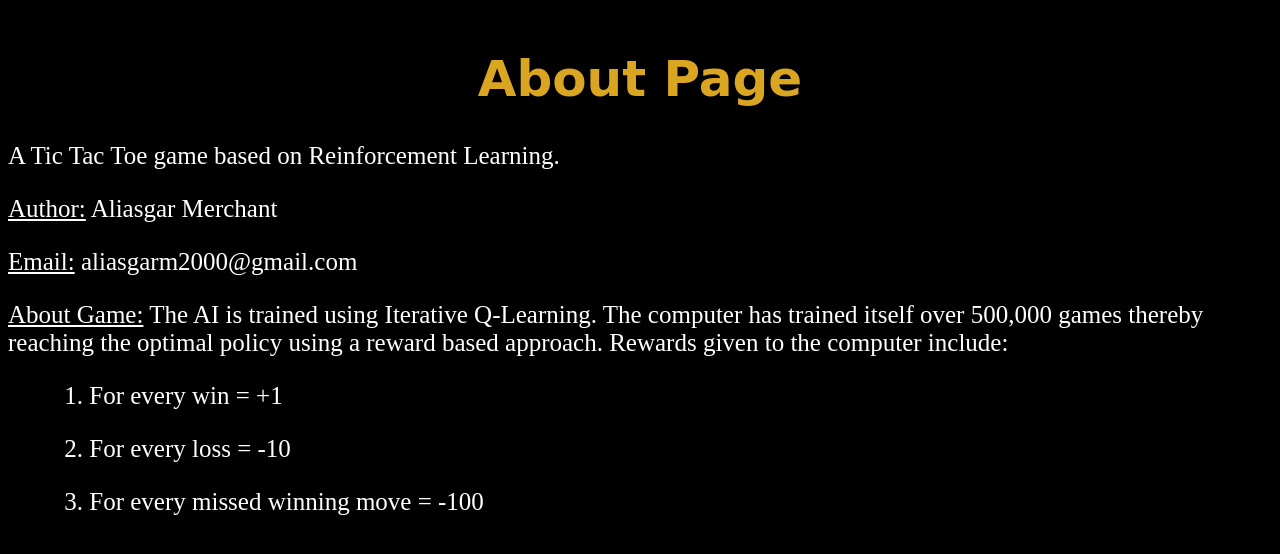
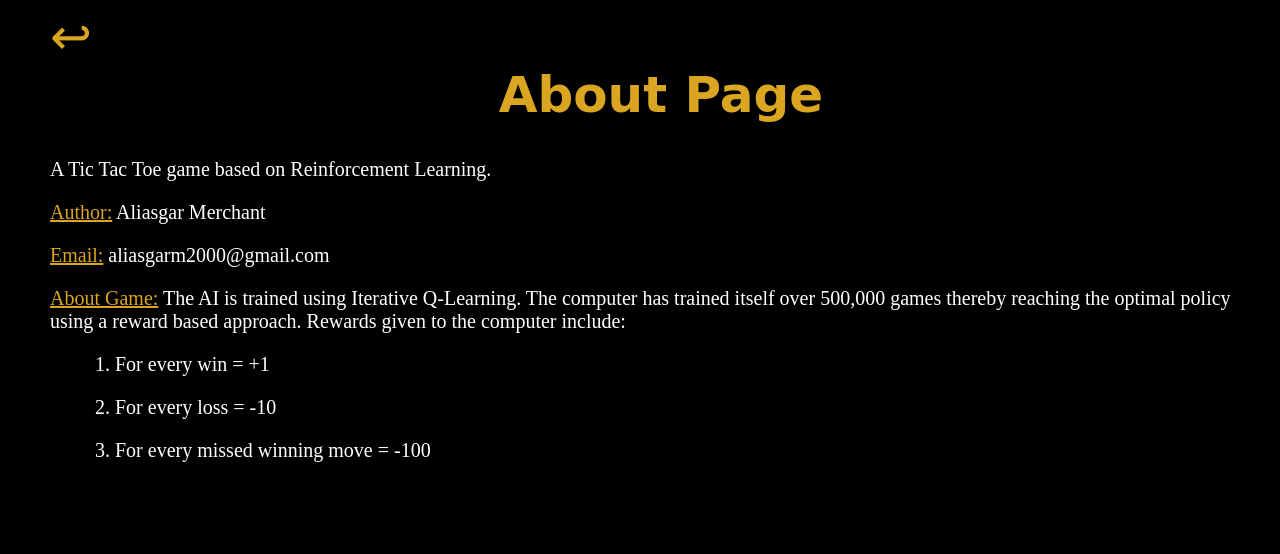
Before and after one commit to aliasgar-m/TIC-TAC-TOE-Game, a Flask app: page /about in a window 1280 px wide. Shown: the top 554 px of the page. Run offline with Flask 2, Linux system fonts and the light colour scheme.

Commit message:
added return arrow

```diff
--- /dev/null
+++ b/static/about.js
@@ -0,0 +1,10 @@
+// HTML variables
+const returnDiv = document.querySelector('.return');
+
+//functions
+const handleReturn = (e) => {
+    history.back()
+}
+
+//event listeners
+returnDiv.addEventListener('click', handleReturn);
--- a/static/about_page.css
+++ b/static/about_page.css
@@ -1,15 +1,27 @@
+
+body {
+    background: black;
+    color: white;
+    font-size: 20px;
+    margin-left: 50px;
+}
 
 .title {
+    justify-content: center;
     display: flex;
-    justify-content: center;
-    margin-top: 50px;
+    font-family: cursive;
+    margin-top: 0px;
     font-size: 50px;
-    font-family: cursive;
     color: goldenrod;
 }
 
-body {
-    font-size: 25px;
-    background: black;
+.return {
+    display: inline-flex;
+    font-size: 50px;
+    color: goldenrod;
+    cursor: pointer;
+}
+
+.return:hover {
     color: white;
 }
--- a/templates/about_page.html
+++ b/templates/about_page.html
@@ -8,15 +8,17 @@
     <title>About Page</title>
 </head>
 <body>
+    <div class="return"> &#8617 </div>
     <h1 class="title">About Page</h1>
     <p> A Tic Tac Toe game based on Reinforcement Learning.</p>
-    <p><u> Author:</u> Aliasgar Merchant </p>
-    <p><u> Email:</u> aliasgarm2000@gmail.com </p>
-    <p><u> About Game:</u> The AI is trained using Iterative Q-Learning. The computer has trained
+    <p><u style="color:goldenrod;">Author:</style></u> Aliasgar Merchant </p>
+    <p><u style="color:goldenrod;">Email:</style></u> aliasgarm2000@gmail.com </p>
+    <p><u style="color:goldenrod;">About Game:</style></u> The AI is trained using Iterative Q-Learning. The computer has trained
         itself over 500,000 games thereby reaching the optimal policy using a reward based
         approach. Rewards given to the computer include: </p>
     <p> &emsp;&emsp; 1. For every win = +1     </p>
     <p> &emsp;&emsp; 2. For every loss = -10   </p>
     <p> &emsp;&emsp; 3. For every missed winning move = -100    </p>
+    <script src="/static/about.js"></script>
 </body>
 </html>
```
